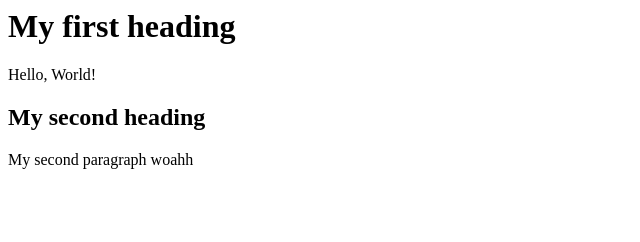
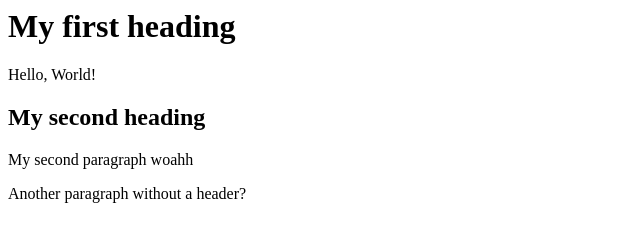
Before and after one commit to ninaKroft/ICS20-Intro-03, a plain HTML site: page index.html in a window 1280 px wide. Shown: the whole page, without its empty margins (0-640 px from the left). Drawn offline with Linux system fonts and the light colour scheme.

Commit message:
third commit

```diff
--- a/index.html
+++ b/index.html
@@ -9,5 +9,6 @@
             <p>Hello, World!</p>
             <h2>My second heading</h2>
             <p>My second paragraph woahh</p>
+            <p>Another paragraph without a header?</p>
         </body>
     </html>
```
